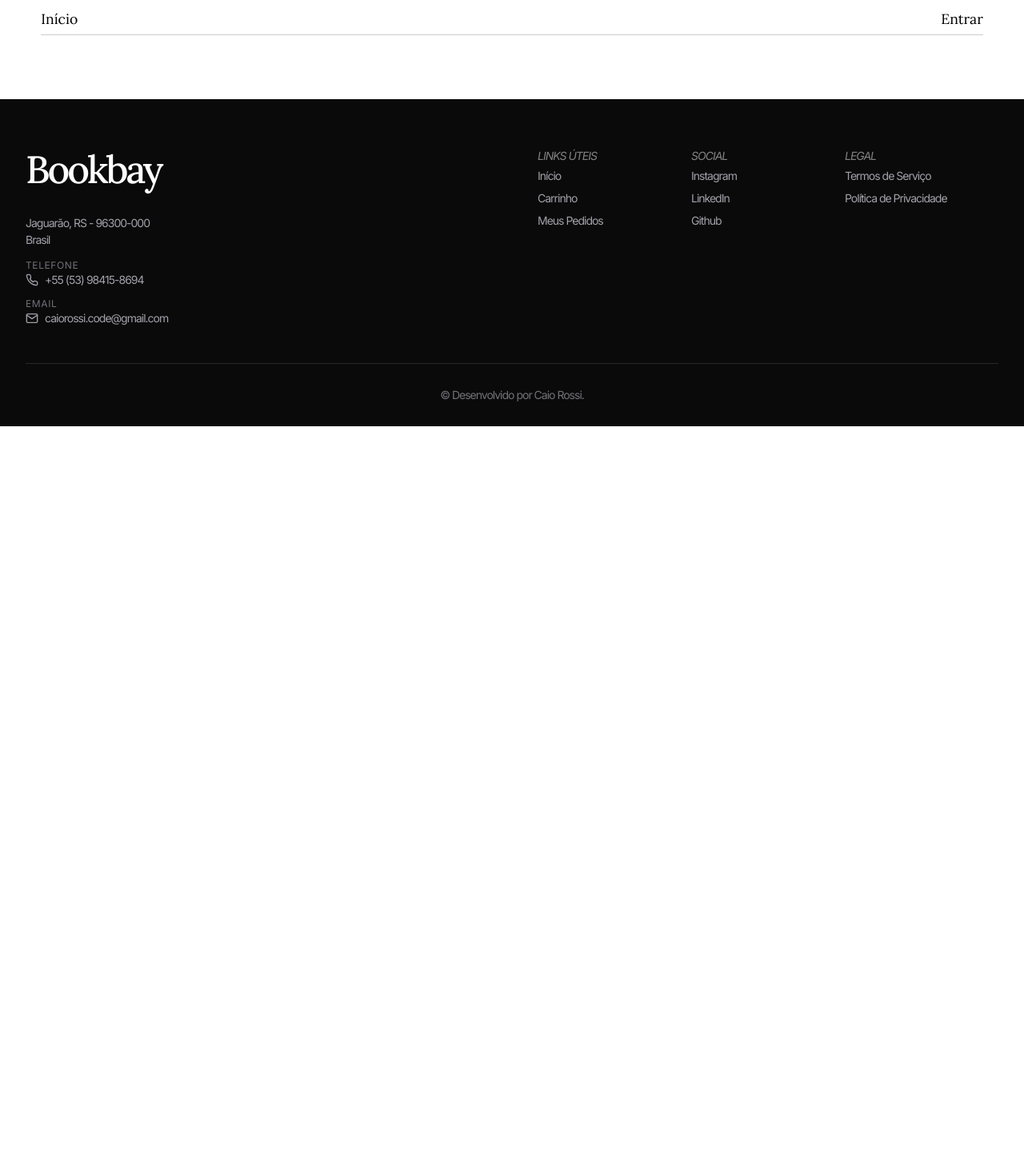
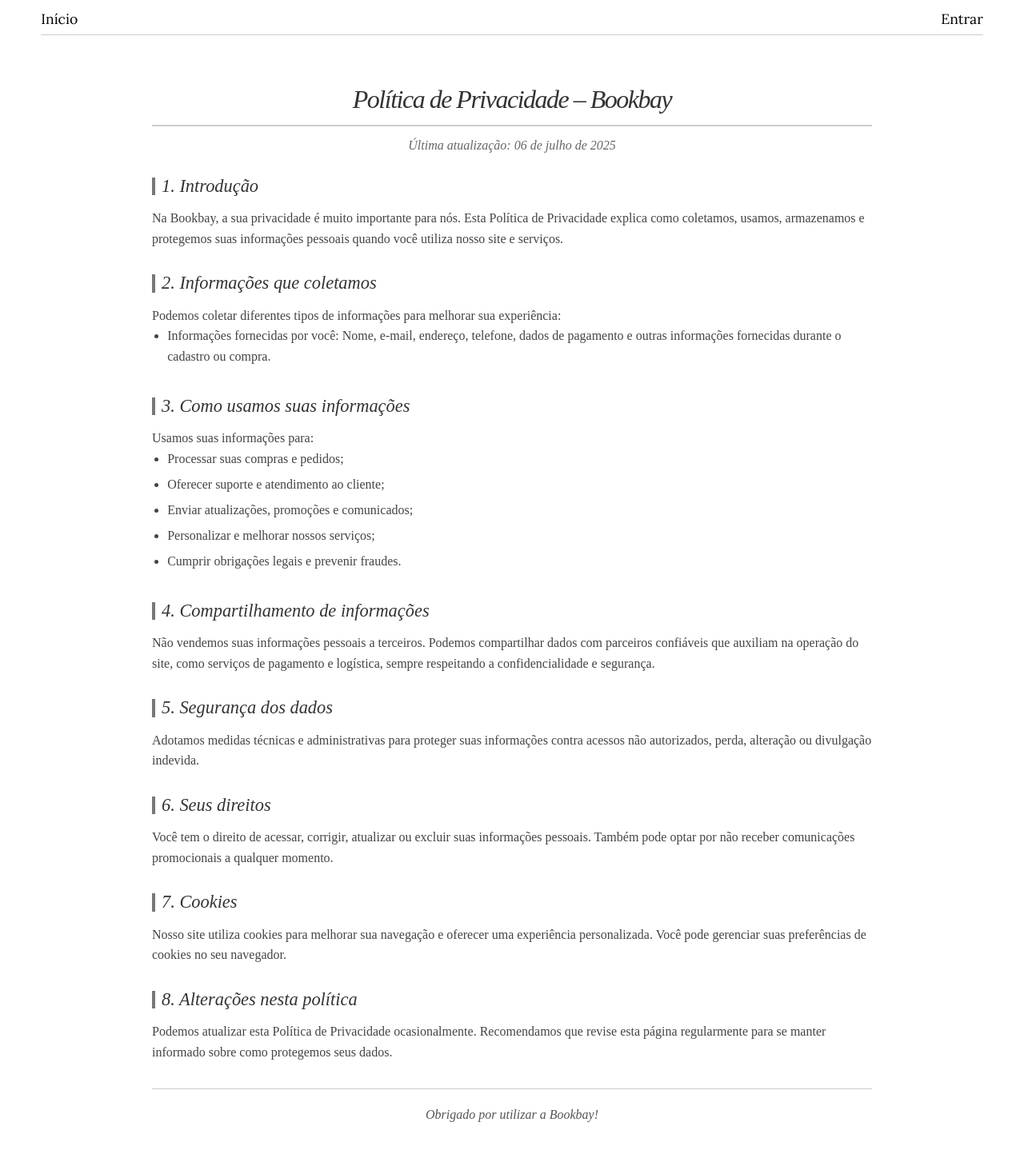
Before and after one commit to Caiorossi00/Bookbay-frontend, a React (Vite) app: page /politica-de-privacidade in a window 1280 px wide. Shown: the part 132-1590 px from the top of the page at 80% size. Before the commit the page ends 800 px from the top, so only its background shows below. Built offline with nearby package versions, Linux system fonts and the light colour scheme; no server answers.

Commit message:
feat: add Privacy Policy page and link it in the Footer; include styling for the new page

```diff
--- a/src/App.jsx
+++ b/src/App.jsx
@@ -17,6 +17,7 @@ import Login from "./pages/Login";
 import Register from "./pages/Register";
 import Pedidos from "./components/MyOrders";
 import TermsOfService from "./pages/TermsOfService";
+import PrivacyPolicy from "./pages/PrivacyPolicy";
 
 function App() {
   return (
@@ -29,6 +30,8 @@ function App() {
         <Route path="/register" element={<Register />} />
         <Route path="/pedidos" element={<Pedidos />} />
         <Route path="/termos-de-serviço" element={<TermsOfService />} />
+        <Route path="/politica-de-privacidade" element={<PrivacyPolicy />} />
+
         <Route
           path="/admin"
           element={
--- /dev/null
+++ b/src/assets/styles/PrivacyPolicy.scss
@@ -0,0 +1,68 @@
+.privacy-page {
+  .privacy-container {
+    max-width: 900px;
+    margin: 0 auto;
+    padding: 3rem 5%;
+    color: #333;
+
+    h1 {
+      font-size: 2rem;
+      font-style: italic;
+      font-weight: 300;
+      margin-bottom: 1rem;
+      border-bottom: 2px solid #ccc;
+      padding-bottom: 1rem;
+      letter-spacing: -1.5px;
+      text-align: center;
+    }
+
+    .last-updated {
+      font-style: italic;
+      font-weight: 300;
+      color: #666;
+      margin-bottom: 2rem;
+      text-align: center;
+    }
+
+    section {
+      margin-bottom: 2rem;
+
+      h2 {
+        font-weight: 400;
+        font-size: 1.4rem;
+        border-left: 4px solid #777;
+        padding-left: 0.5rem;
+        font-style: italic;
+        margin-bottom: 1rem;
+      }
+
+      p,
+      ul {
+        font-size: 1rem;
+        line-height: 1.6;
+        color: #444;
+      }
+
+      ul {
+        margin-left: 1.2rem;
+        list-style-type: disc;
+        display: flex;
+        flex-direction: column;
+        align-items: flex-start;
+
+        li {
+          margin-bottom: 0.4rem;
+          text-align: left;
+        }
+      }
+    }
+
+    .privacy-footer {
+      border-top: 1px solid #ccc;
+      padding-top: 1.5rem;
+      font-style: italic;
+      color: #555;
+      text-align: center;
+    }
+  }
+}
--- a/src/components/Footer.jsx
+++ b/src/components/Footer.jsx
@@ -89,7 +89,9 @@ const Footer = () => {
                 <Link to="/termos-de-serviço">Termos de Serviço</Link>
               </li>
               <li>
-                <Link to="/privacidade">Política de Privacidade</Link>
+                <Link to="/politica-de-privacidade">
+                  Política de Privacidade
+                </Link>
               </li>
             </ul>
           </div>
--- /dev/null
+++ b/src/pages/PrivacyPolicy.jsx
@@ -0,0 +1,102 @@
+import React from "react";
+import "../assets/styles/PrivacyPolicy.scss";
+
+export default function PrivacyPolicy() {
+  return (
+    <div className="privacy-page">
+      <div className="privacy-container">
+        <h1>Política de Privacidade – Bookbay</h1>
+        <p className="last-updated">
+          <strong>Última atualização:</strong> 06 de julho de 2025
+        </p>
+
+        <section>
+          <h2>1. Introdução</h2>
+          <p>
+            Na Bookbay, a sua privacidade é muito importante para nós. Esta
+            Política de Privacidade explica como coletamos, usamos, armazenamos
+            e protegemos suas informações pessoais quando você utiliza nosso
+            site e serviços.
+          </p>
+        </section>
+
+        <section>
+          <h2>2. Informações que coletamos</h2>
+          <p>
+            Podemos coletar diferentes tipos de informações para melhorar sua
+            experiência:
+          </p>
+          <ul>
+            <li>
+              <strong>Informações fornecidas por você:</strong> Nome, e-mail,
+              endereço, telefone, dados de pagamento e outras informações
+              fornecidas durante o cadastro ou compra.
+            </li>
+          </ul>
+        </section>
+
+        <section>
+          <h2>3. Como usamos suas informações</h2>
+          <p>Usamos suas informações para:</p>
+          <ul>
+            <li>Processar suas compras e pedidos;</li>
+            <li>Oferecer suporte e atendimento ao cliente;</li>
+            <li>Enviar atualizações, promoções e comunicados;</li>
+            <li>Personalizar e melhorar nossos serviços;</li>
+            <li>Cumprir obrigações legais e prevenir fraudes.</li>
+          </ul>
+        </section>
+
+        <section>
+          <h2>4. Compartilhamento de informações</h2>
+          <p>
+            Não vendemos suas informações pessoais a terceiros. Podemos
+            compartilhar dados com parceiros confiáveis que auxiliam na operação
+            do site, como serviços de pagamento e logística, sempre respeitando
+            a confidencialidade e segurança.
+          </p>
+        </section>
+
+        <section>
+          <h2>5. Segurança dos dados</h2>
+          <p>
+            Adotamos medidas técnicas e administrativas para proteger suas
+            informações contra acessos não autorizados, perda, alteração ou
+            divulgação indevida.
+          </p>
+        </section>
+
+        <section>
+          <h2>6. Seus direitos</h2>
+          <p>
+            Você tem o direito de acessar, corrigir, atualizar ou excluir suas
+            informações pessoais. Também pode optar por não receber comunicações
+            promocionais a qualquer momento.
+          </p>
+        </section>
+
+        <section>
+          <h2>7. Cookies</h2>
+          <p>
+            Nosso site utiliza cookies para melhorar sua navegação e oferecer
+            uma experiência personalizada. Você pode gerenciar suas preferências
+            de cookies no seu navegador.
+          </p>
+        </section>
+
+        <section>
+          <h2>8. Alterações nesta política</h2>
+          <p>
+            Podemos atualizar esta Política de Privacidade ocasionalmente.
+            Recomendamos que revise esta página regularmente para se manter
+            informado sobre como protegemos seus dados.
+          </p>
+        </section>
+
+        <footer className="privacy-footer">
+          <p>Obrigado por utilizar a Bookbay!</p>
+        </footer>
+      </div>
+    </div>
+  );
+}
```
